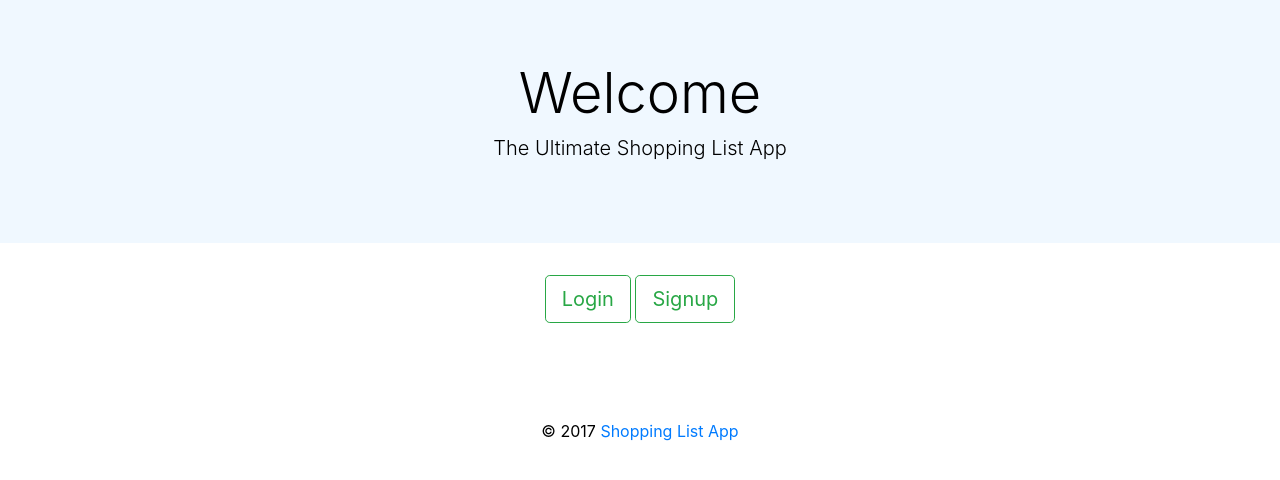
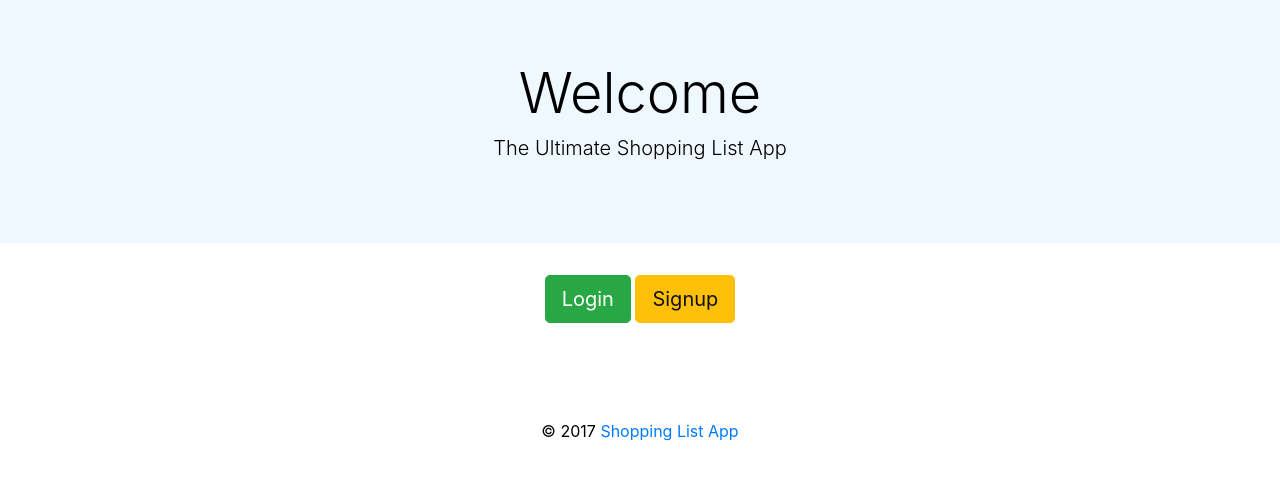
Before and after one commit to sasakad/Andela-Developer-Challenge---Shopping-List-V2.0, a Flask app: page / in a window 1280 px wide. Shown: the part 114-594 px from the top of the page. Run offline with Flask 2, Linux system fonts and the light colour scheme; some libraries are stand-ins or nearby versions.

Commit message:
[Fix[2098487]changed button color

```diff
--- a/app/templates/index.html
+++ b/app/templates/index.html
@@ -37,8 +37,8 @@
         </div>
         {%else%}
         <div style="background-color:white;">
-        <a href="/login" class="btn btn-lg btn-outline-success" role="button" aria-disabled="true">Login</a>
-        <a href="/signup" class="btn btn-lg btn-outline-success" role="button" aria-disabled="true">Signup</a>
+        <a href="/login" class="btn btn-lg btn-success" role="button" aria-disabled="true">Login</a>
+        <a href="/signup" class="btn btn-lg btn-warning" role="button" aria-disabled="true">Signup</a>
         </div>
         {%endif%}
 
```
